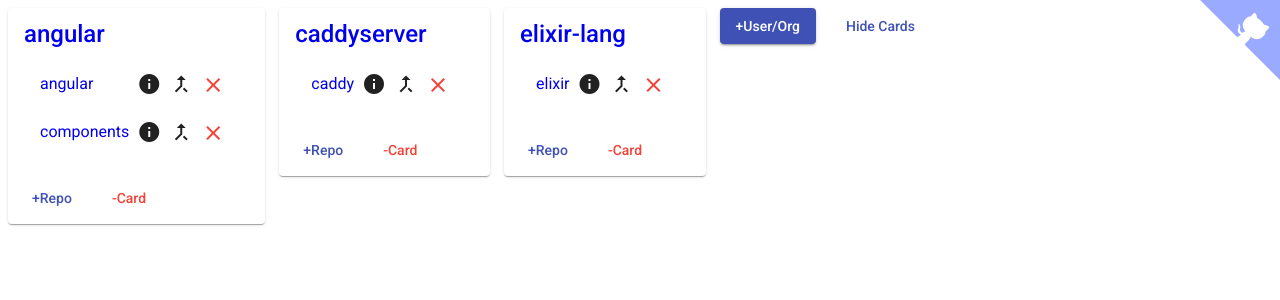
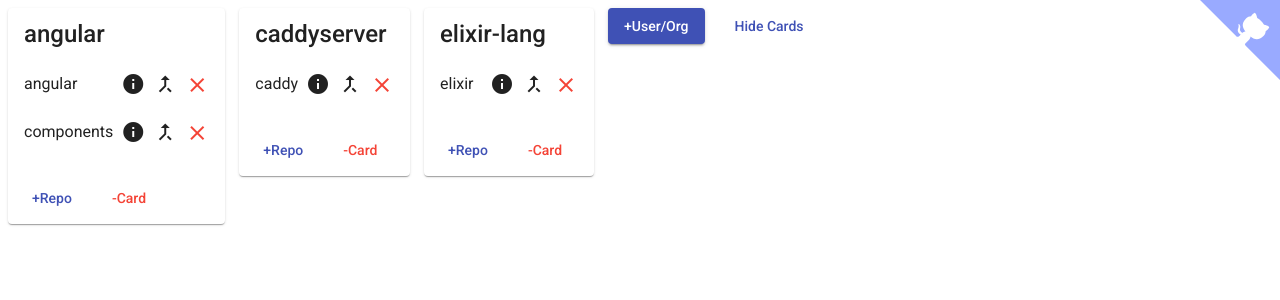
Before and after one commit to princemaple/githubstalker, an Angular app: page / in a window 1280 px wide. Shown: the top 300 px of the page. Built offline with nearby package versions, Linux system fonts and the light colour scheme; no server answers.

Commit message:
improve style

```diff
--- a/src/app/repo-selector/repo-selector.component.scss
+++ b/src/app/repo-selector/repo-selector.component.scss
@@ -1,6 +1,17 @@
 :host {
   display: block;
   margin-bottom: 1em;
+}
+
+a,
+a:hover,
+a:focus,
+a:visited {
+  color: inherit;
+}
+
+.mat-list {
+  margin: 0 -24px 0 -16px;
 }
 
 .card-count {
--- a/src/styles.scss
+++ b/src/styles.scss
@@ -15,12 +15,8 @@
   flex-grow: 1;
 }
 
-.flex.gap > *:not(:last-child) {
-  margin-right: 1em;
-}
-
-.flex.column.gap > *:not(:last-child) {
-  margin-bottom: 1em;
+.flex.gap {
+  gap: 1em;
 }
 
 .flex.row {
```
